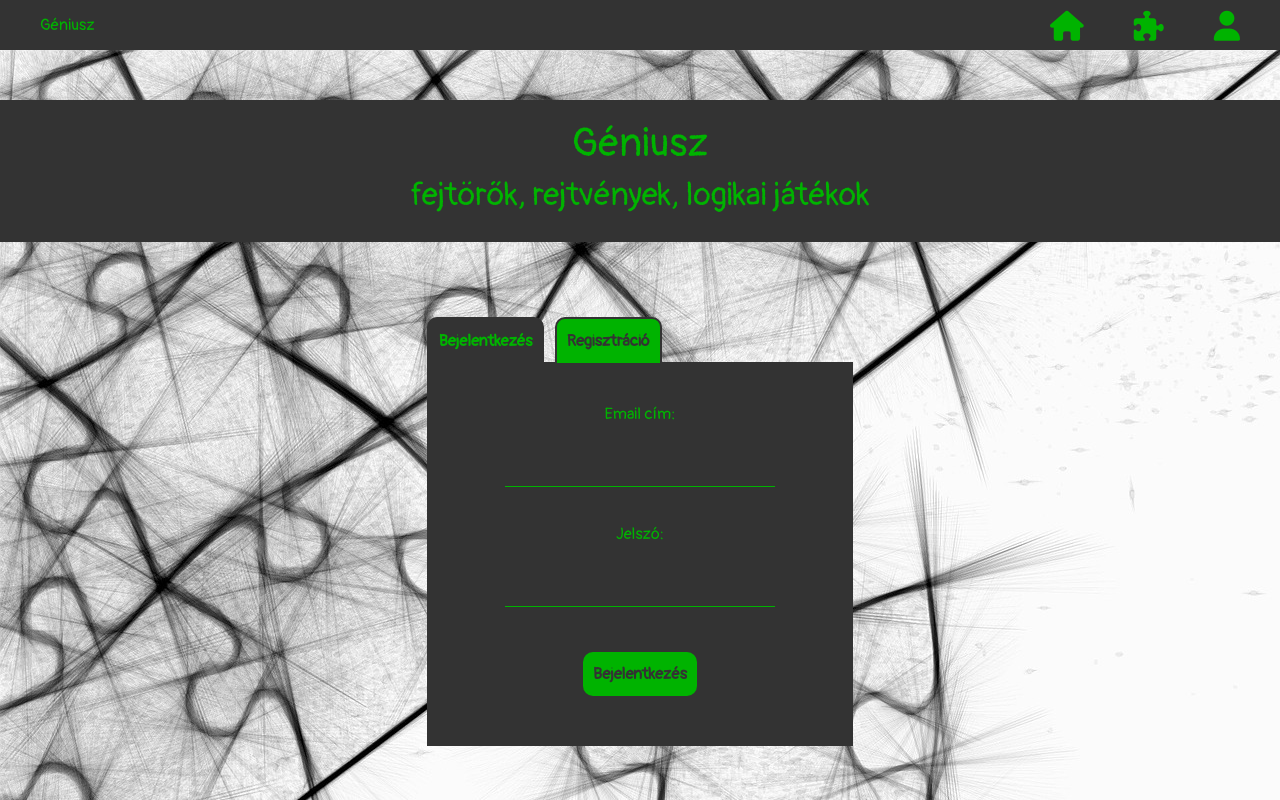
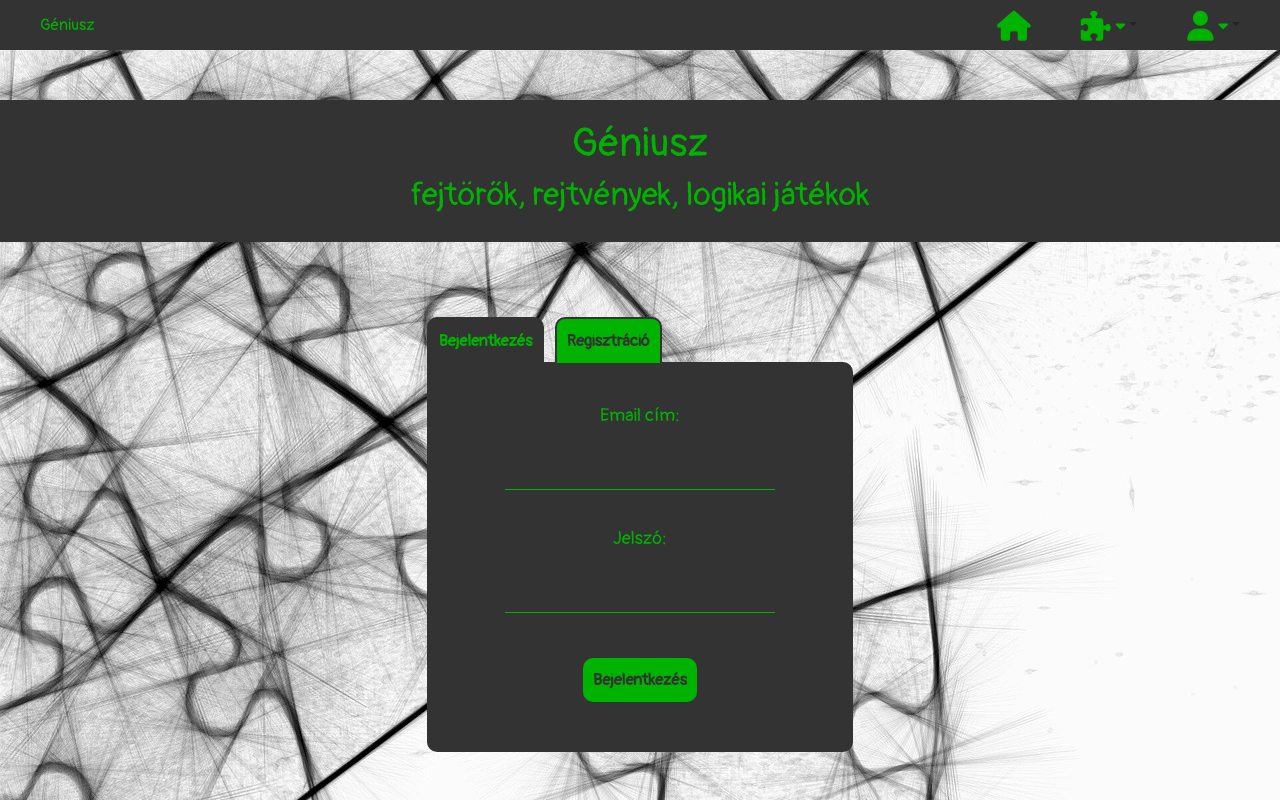
Before and after one commit to ZsuzsaBenko/puzzles, an Angular app in the folder puzzles-frontend/: page / in a window 1280 px wide. Built offline with nearby package versions, Linux system fonts and the light colour scheme.

Commit message:
Create and style navbar dropdowns

```diff
--- a/puzzles-frontend/src/app/components/navbar/navbar.component.css
+++ b/puzzles-frontend/src/app/components/navbar/navbar.component.css
@@ -19,7 +19,7 @@ li {
   margin: 0 25px;
 }
 
-li:first-child {
+#logo {
   float: left;
   color: #00b300;
 }
@@ -35,3 +35,43 @@ li:first-child {
   cursor: pointer;
   color: #f0fff0;
 }
+
+.fa-caret-down {
+  margin-left: 5px;
+  font-size: 15px;
+}
+
+.dropdown a:hover .fa-caret-down {
+  color: #f0fff0;
+}
+
+.dropdown-menu {
+  background-color: #f0fff0;
+  color: #00b300;
+  cursor: pointer;
+  padding: 0;
+  line-height: 45px;
+}
+.dropdown-menu a span {
+  display: block;
+  width: 100%;
+  border-bottom: 1px solid #00b300;
+}
+
+.dropdown-menu a:last-child span{
+  border-bottom: none;
+}
+
+.dropdown-menu a:hover {
+  background-color: #00b300;
+  color: #333333;
+}
+
+.dropdown-menu .fas {
+  margin-right: 10px;
+  color: #00b300;
+}
+
+.dropdown-menu a:hover .fas {
+  color: #333333;
+}
--- a/puzzles-frontend/src/app/components/navbar/navbar.component.html
+++ b/puzzles-frontend/src/app/components/navbar/navbar.component.html
@@ -5,10 +5,36 @@
     </div>
     <div class="d-none d-md-block col-md-12">
       <ul>
-        <li>Géniusz</li>
-        <li><a><i class="fas fa-user"></i></a></li>
-        <li><a><i class="fas fa-puzzle-piece"></i></a></li>
-        <li><a><i class="fas fa-home"></i></a></li>
+        <li id="logo">Géniusz</li>
+        <li class="dropdown">
+          <a class="dropdown-toggle" data-toggle="dropdown" role="button" aria-haspopup="true" aria-expanded="false">
+            <i class="fas fa-user"></i>
+            <i class="fas fa-caret-down"></i>
+          </a>
+          <div class="dropdown-menu">
+            <a class="dropdown-item"><span><i class="fas fa-user-circle"></i>Profilom</span></a>
+            <a class="dropdown-item"><span><i class="fas fa-sign-out-alt"></i>Kijelentkezés</span></a>
+          </div>
+        </li>
+        <li class="dropdown">
+          <a class="dropdown-toggle" data-toggle="dropdown" role="button" aria-haspopup="true" aria-expanded="false">
+            <i class="fas fa-puzzle-piece"></i>
+            <i class="fas fa-caret-down"></i>
+            <div class="dropdown-menu">
+              <a class="dropdown-item"><span><i class="fas fa-question"></i>Fejtörők, találós kérdések</span></a>
+              <a class="dropdown-item"><span><i class="fas fa-square-root-alt"></i>Matematikai feladványok</span></a>
+              <a class="dropdown-item"><span><i class="fas fa-dice"></i>Képrejtvények</span></a>
+              <a class="dropdown-item"><span><i class="fas fa-font"></i>Nyelvi játékok</span></a>
+              <a class="dropdown-item"><span><i class="fas fa-pen-fancy"></i>Titkos írás</span></a>
+              <a class="dropdown-item"><span><i class="fas fa-puzzle-piece"></i>Összes rejtvény</span></a>
+            </div>
+          </a>
+        </li>
+        <li>
+          <a>
+            <i class="fas fa-home"></i>
+          </a>
+        </li>
       </ul>
     </div>
   </div>
--- a/puzzles-frontend/src/app/components/welcome/login/login.component.css
+++ b/puzzles-frontend/src/app/components/welcome/login/login.component.css
@@ -8,9 +8,11 @@ input {
   padding: 5px;
   transition: background-color, border-radius 1s, 0.2s;
   font-size: 18px;
+  text-align: center;
 }
 
 label {
+  font-size: 18px;
   margin-top: 20px;
 }
 
--- a/puzzles-frontend/src/app/components/welcome/registration/registration.component.css
+++ b/puzzles-frontend/src/app/components/welcome/registration/registration.component.css
@@ -8,9 +8,11 @@ input {
   padding: 5px;
   transition: background-color, border-radius 1s, 0.2s;
   font-size: 18px;
+  text-align: center;
 }
 
 label {
+  font-size: 18px;
   margin-top: 20px;
 }
 
--- a/puzzles-frontend/src/app/components/welcome/welcome.component.css
+++ b/puzzles-frontend/src/app/components/welcome/welcome.component.css
@@ -27,6 +27,7 @@ color: #00b300;
 
 .reg-login-container {
   margin: 70px auto;
+  border-radius: 0 10px 10px 10px;
 }
 
 .load-btn {
```
